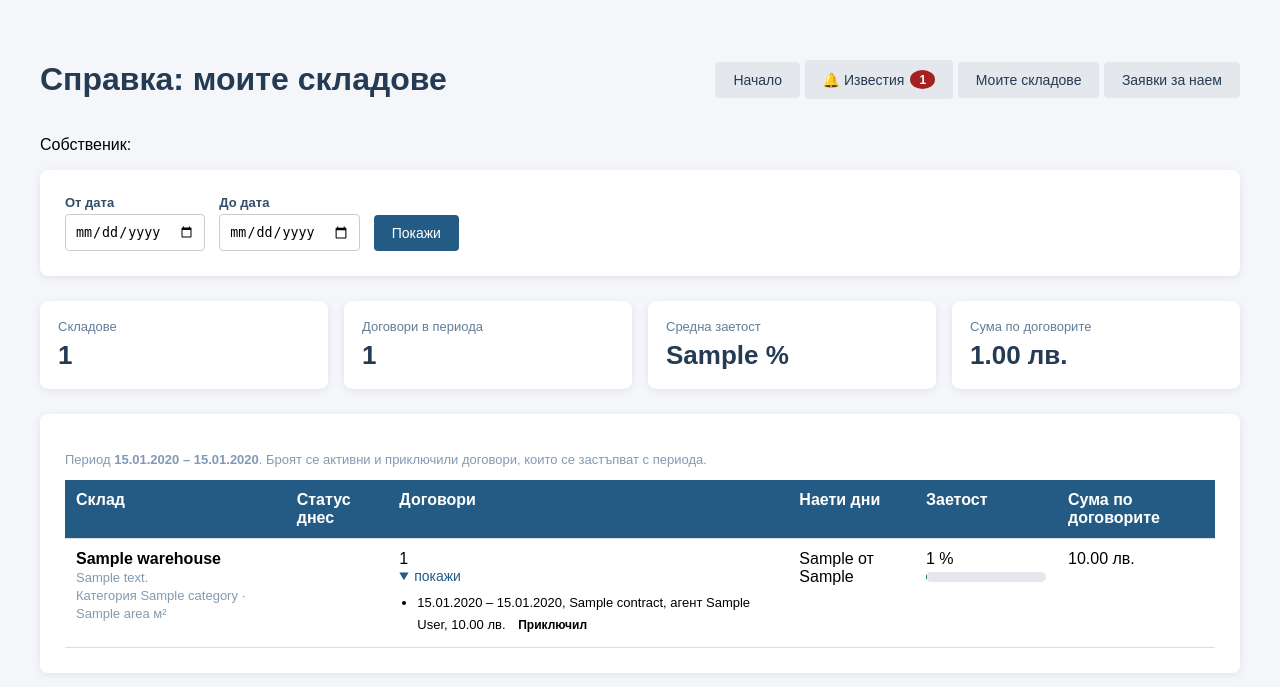
After one commit to MaxiTVBG/skladove-spring, a Spring app: template src/main/resources/templates/owner/reports/warehouses.html in a window 1280 px wide, after a click on "покажи". The commit adds this page. Shown: the top 687 px of the page. Run offline with Thymeleaf, Linux system fonts and the light colour scheme; the template is opened without the code that fills it: most values are stand-ins (such as "Sample title", 1, 10 or a date in 2020); data that the repository does not hold is empty; some of the project's set-up classes (security, data sources, template engines, error pages and the like) are left out, and stand-ins take their place.

Commit message:
Справка за складовете на собственик по произволен период (задача №14)
- /owner/reports/warehouses (само за OWNER): всички складове на собственика
  с договорите в периода, наетите дни, заетостта в % и сумата по договорите.
- Обобщение: брой складове, договори, средна заетост и обща сума.
- Броят се само активни и приключили договори; застъпващите се дни се броят веднъж.
- RentalContractRepository.findOwnerContractsInPeriod: една JPQL заявка
  с JOIN FETCH за склада и агента.
- По подразбиране периодът е текущият месец; линкове от началната страница
  и „Моите складове“; логване на справката.

```diff
--- a/src/main/resources/templates/index.html
+++ b/src/main/resources/templates/index.html
@@ -12,6 +12,7 @@
     <li sec:authorize="hasRole('ADMIN')"><a href="/admin">Администрация</a></li>
     <li sec:authorize="hasRole('OWNER')"><a href="/owner">Моите складове</a></li>
     <li sec:authorize="hasRole('OWNER')"><a href="/owner/rentals">Заявки за наем</a></li>
+    <li sec:authorize="hasRole('OWNER')"><a href="/owner/reports/warehouses">Справка: моите складове</a></li>
     <li sec:authorize="hasRole('AGENT')"><a href="/agent">Наеми</a></li>
     <li sec:authorize="hasAnyRole('OWNER', 'AGENT')"><a href="/reports/available">Справка: налични складове</a></li>
 </ul>
--- /dev/null
+++ b/src/main/resources/templates/owner/reports/warehouses.html
@@ -0,0 +1,154 @@
+<!DOCTYPE html>
+<html lang="bg" xmlns:th="http://www.thymeleaf.org"
+      xmlns:sec="http://www.thymeleaf.org/extras/spring-security">
+<head>
+    <meta charset="UTF-8">
+    <title>Справка: моите складове - Складове</title>
+    <style>
+        body { font-family: Arial, sans-serif; margin: 40px; background: #f4f6f9; }
+        h1 { color: #243b53; }
+        .container { max-width: 1250px; margin: auto; }
+        .card { background: white; padding: 25px; margin-bottom: 25px; border-radius: 8px;
+                box-shadow: 0 2px 8px rgba(0,0,0,0.08); }
+        .top { display: flex; justify-content: space-between; align-items: center; gap: 12px; }
+        .btn { display: inline-block; padding: 10px 18px; border: none; border-radius: 4px;
+               background: #245b85; color: white; text-decoration: none; cursor: pointer; font-size: 14px; }
+        .btn:hover { background: #17466d; }
+        .btn-light { background: #e4e7eb; color: #243b53; }
+        .filters { display: flex; flex-wrap: wrap; gap: 14px; align-items: flex-end; }
+        .filters label { display: block; font-weight: bold; color: #334e68; font-size: 13px; margin-bottom: 4px; }
+        .filters input { padding: 9px; border: 1px solid #ccc; border-radius: 4px; }
+        .stats { display: grid; grid-template-columns: repeat(4, 1fr); gap: 16px; margin-bottom: 25px; }
+        .stat { background: white; border-radius: 8px; padding: 18px; box-shadow: 0 2px 8px rgba(0,0,0,0.08); }
+        .stat .label { color: #627d98; font-size: 13px; }
+        .stat .value { color: #243b53; font-size: 26px; font-weight: bold; margin-top: 6px; }
+        table { width: 100%; border-collapse: collapse; }
+        th, td { padding: 11px; text-align: left; border-bottom: 1px solid #ddd; vertical-align: top; }
+        th { background: #245b85; color: white; }
+        .bar { background: #e4e7eb; border-radius: 6px; height: 10px; width: 120px; overflow: hidden; margin-top: 4px; }
+        .bar span { display: block; height: 100%; background: #187a37; }
+        .status { padding: 3px 9px; border-radius: 12px; font-size: 12px; font-weight: bold; white-space: nowrap; }
+        .ACTIVE { background: #e5f5e9; color: #187a37; }
+        .COMPLETED { background: #e8eefc; color: #2f4fa3; }
+        .muted { color: #829ab1; font-size: 13px; }
+        details summary { cursor: pointer; color: #245b85; font-size: 14px; }
+        .contracts { margin: 8px 0 0; padding-left: 18px; font-size: 13px; line-height: 1.7; }
+        .error { color: #a32121; background: #fde8e8; padding: 12px; border-radius: 4px; }
+        .empty { color: #627d98; text-align: center; padding: 20px; }
+        @media (max-width: 800px) { .stats { grid-template-columns: 1fr 1fr; } }
+    </style>
+</head>
+<body>
+<div class="container">
+
+    <div class="top">
+        <h1>Справка: моите складове</h1>
+        <div>
+            <a class="btn btn-light" th:href="@{/}">Начало</a>
+            <span th:replace="~{fragments/notifications :: bell}"></span>
+            <a class="btn btn-light" th:href="@{/owner/warehouses}">Моите складове</a>
+            <a class="btn btn-light" th:href="@{/owner/rentals}">Заявки за наем</a>
+        </div>
+    </div>
+    <p>Собственик: <b sec:authentication="name"></b></p>
+
+    <div class="card">
+        <form class="filters" th:action="@{/owner/reports/warehouses}" method="get">
+            <div>
+                <label for="from">От дата</label>
+                <input id="from" type="date" name="from" th:value="${from}">
+            </div>
+            <div>
+                <label for="to">До дата</label>
+                <input id="to" type="date" name="to" th:value="${to}">
+            </div>
+            <div>
+                <button class="btn" type="submit">Покажи</button>
+            </div>
+        </form>
+    </div>
+
+    <p class="error" th:if="${errorMessage}" th:text="${errorMessage}"></p>
+
+    <!-- Обобщение за периода -->
+    <div class="stats" th:unless="${errorMessage}">
+        <div class="stat">
+            <div class="label">Складове</div>
+            <div class="value" th:text="${#lists.size(rows)}">0</div>
+        </div>
+        <div class="stat">
+            <div class="label">Договори в периода</div>
+            <div class="value" th:text="${totalContracts}">0</div>
+        </div>
+        <div class="stat">
+            <div class="label">Средна заетост</div>
+            <div class="value" th:text="${averageOccupancy} + ' %'">0 %</div>
+        </div>
+        <div class="stat">
+            <div class="label">Сума по договорите</div>
+            <div class="value" th:text="${#numbers.formatDecimal(totalAmount, 1, 2)} + ' лв.'">0</div>
+        </div>
+    </div>
+
+    <div class="card">
+        <p class="muted" th:unless="${errorMessage}">
+            Период <b th:text="${#temporals.format(from, 'dd.MM.yyyy')} + ' – ' + ${#temporals.format(to, 'dd.MM.yyyy')}"></b>.
+            Броят се активни и приключили договори, които се застъпват с периода.
+        </p>
+        <p class="empty" th:if="${#lists.isEmpty(rows)}">Нямате складове.</p>
+
+        <table th:unless="${#lists.isEmpty(rows)}">
+            <thead>
+            <tr>
+                <th>Склад</th>
+                <th>Статус днес</th>
+                <th>Договори</th>
+                <th>Наети дни</th>
+                <th>Заетост</th>
+                <th>Сума по договорите</th>
+            </tr>
+            </thead>
+            <tbody>
+            <tr th:each="row : ${rows}" th:with="w=${row.warehouse}">
+                <td>
+                    <b th:text="${w.name}"></b><br>
+                    <span class="muted" th:text="${w.address}"></span><br>
+                    <span class="muted" th:text="'Категория ' + ${w.category} + ' · ' + ${w.area} + ' м²'"></span>
+                </td>
+                <td th:switch="${w.status?.name()}">
+                    <span th:case="'AVAILABLE'">Свободен</span>
+                    <span th:case="'RENTED'">Нает</span>
+                    <span th:case="'MAINTENANCE'">Ремонт</span>
+                    <span th:case="'INACTIVE'">Неактивен</span>
+                </td>
+                <td>
+                    <span th:text="${#lists.size(row.contracts)}"></span>
+                    <!-- Подробности: разгъва се с клик, без JavaScript -->
+                    <details th:unless="${#lists.isEmpty(row.contracts)}">
+                        <summary>покажи</summary>
+                        <ul class="contracts">
+                            <li th:each="c : ${row.contracts}">
+                                <span th:text="${#temporals.format(c.startDate, 'dd.MM.yyyy')} + ' – ' + ${#temporals.format(c.endDate, 'dd.MM.yyyy')}"></span>,
+                                <span th:text="${c.tenantName}"></span>,
+                                агент <span th:text="${c.agent.fullName}"></span>,
+                                <span th:text="${#numbers.formatDecimal(c.price, 1, 2)} + ' лв.'"></span>
+                                <span class="status" th:classappend="${c.status}"
+                                      th:text="${c.status.name() == 'ACTIVE'} ? 'Активен' : 'Приключил'"></span>
+                            </li>
+                        </ul>
+                    </details>
+                </td>
+                <td th:text="${row.rentedDays} + ' от ' + ${row.periodDays}"></td>
+                <td>
+                    <span th:text="${row.occupancyPercent} + ' %'"></span>
+                    <div class="bar"><span th:style="'width:' + ${row.occupancyPercent} + '%'"></span></div>
+                </td>
+                <td th:text="${#numbers.formatDecimal(row.contractsTotal, 1, 2)} + ' лв.'"></td>
+            </tr>
+            </tbody>
+        </table>
+    </div>
+
+</div>
+</body>
+</html>
--- a/src/main/resources/templates/owner/warehouses/list.html
+++ b/src/main/resources/templates/owner/warehouses/list.html
@@ -43,6 +43,7 @@
             <a class="btn btn-light" th:href="@{/owner/rentals}">Заявки за наем</a>
             <a class="btn btn-light" th:href="@{/owner/ratings}">Оценка на агенти</a>
             <a class="btn btn-light" th:href="@{/reports/available}">Налични за период</a>
+            <a class="btn btn-light" th:href="@{/owner/reports/warehouses}">Справка за складовете</a>
             <a class="btn" th:href="@{/owner/warehouses/new}">+ Добави склад</a>
         </div>
     </div>
```
Also changed, not shown: src/main/java/bg/skladove/rental/RentalContractRepository.java (+21 -0 lines), src/main/java/bg/skladove/report/OwnerWarehouseReportRow.java (added, +40 -0 lines), src/main/java/bg/skladove/report/OwnerWarehouseReportService.java (added, +137 -0 lines), src/main/java/bg/skladove/report/ReportController.java (+42 -1 lines).
